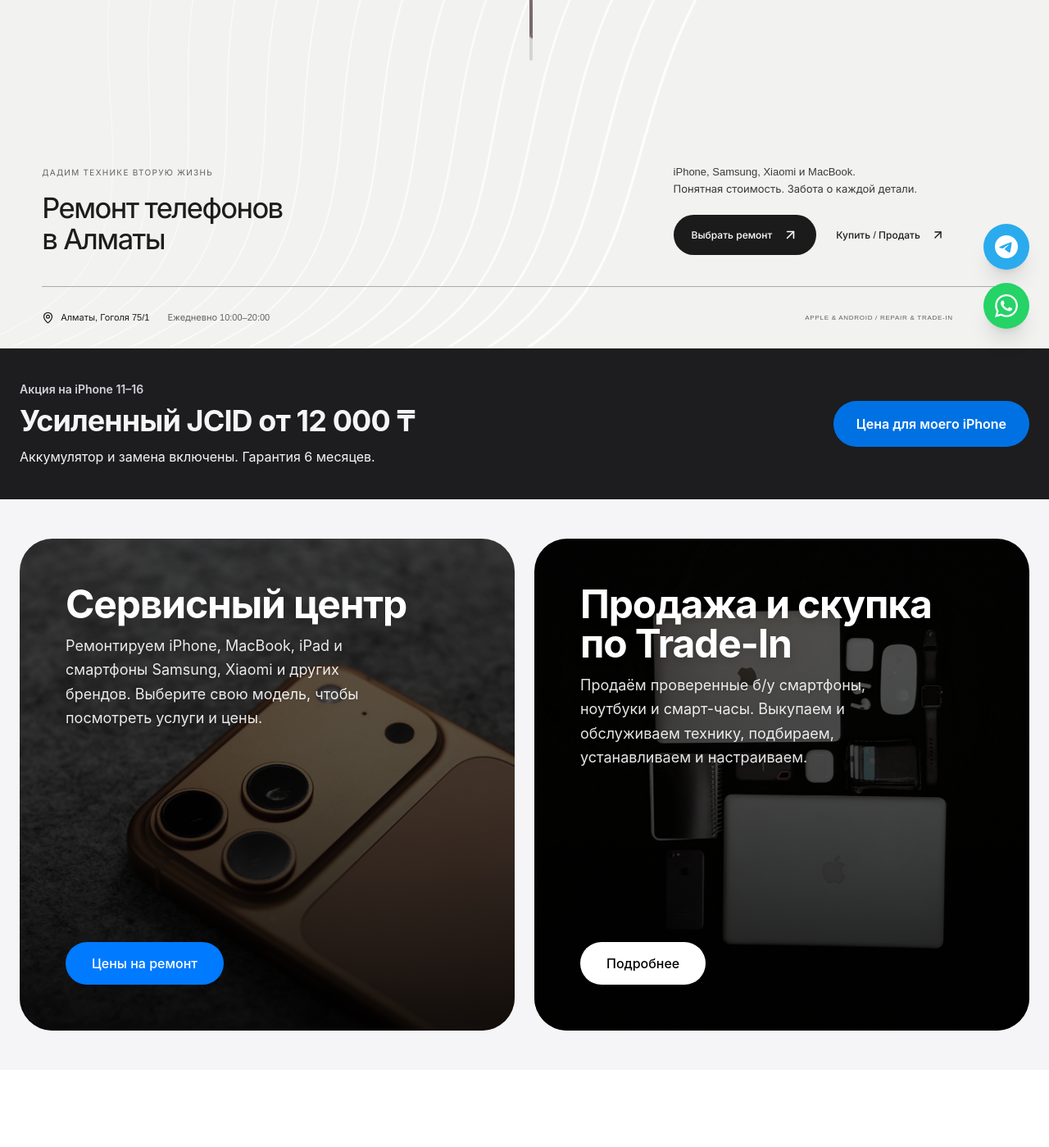
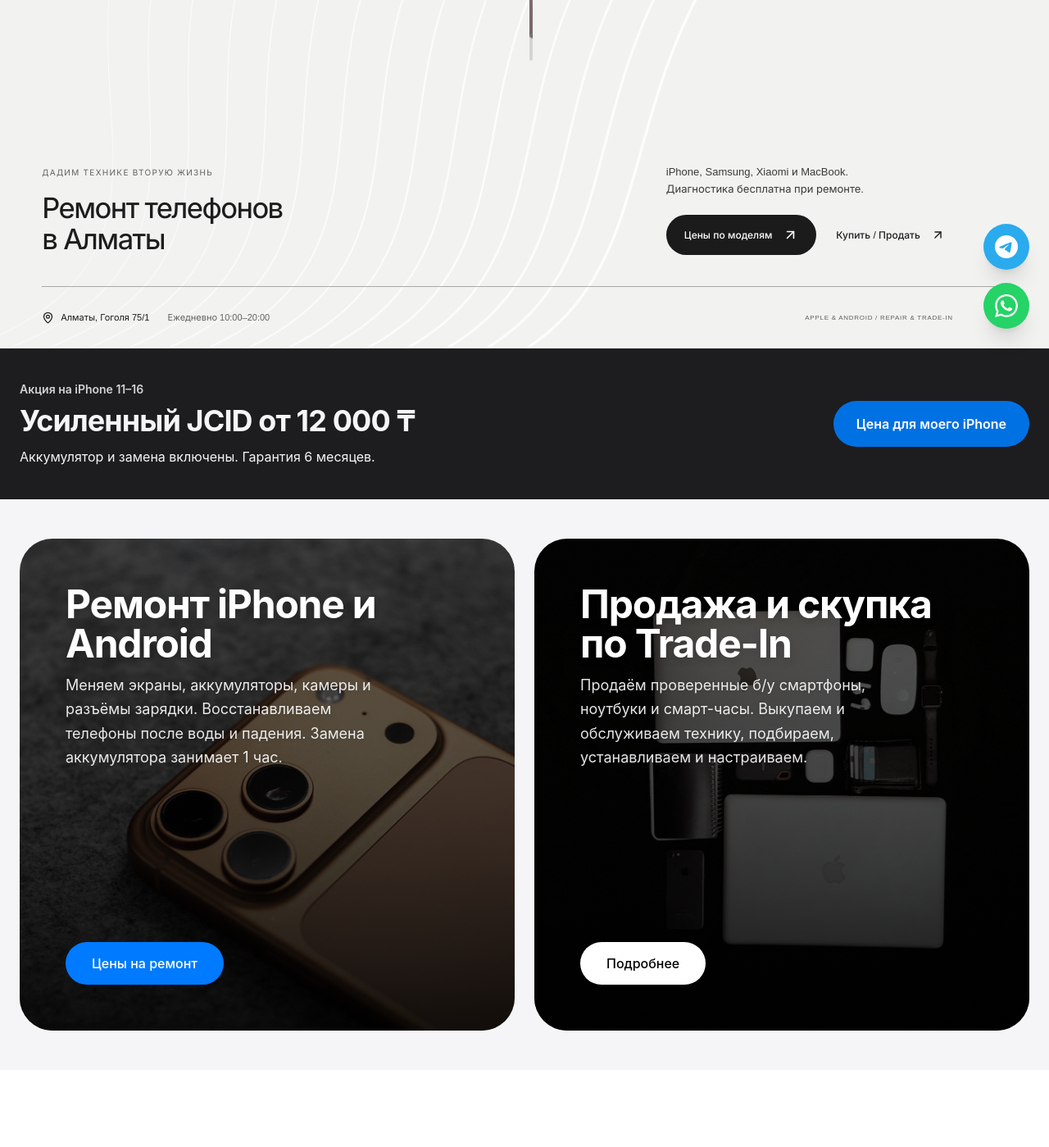
Before and after one commit to tursumetovsk-source/greatsteve-catalog-phones, a React (Vite) app: page / in a window 1280 px wide. Shown: the part 375-1774 px from the top of the page at 82% size. Built offline with nearby package versions, Linux system fonts and the light colour scheme; a web font is replaced by a local one.

Commit message:
Clarify homepage repair services for Google Search

```diff
--- a/prerender.ts
+++ b/prerender.ts
@@ -11,6 +11,7 @@ import { modelRepairContent } from './src/data/modelRepairContent';
 import { repairModelImage } from './src/data/repairModelImage';
 import { GSI_DESCRIPTION, GSI_IMAGE, GSI_PATH, GSI_TITLE, formatTenge, gsiBatteryOffers, gsiFaq, gsiPageSchema } from './src/data/gsiBatteryOffers';
 import { BUSINESS, SITE, breadcrumb, repairServiceSchema } from './src/data/repairSchema';
+import { BATTERY_REPLACEMENT, HOME_DESCRIPTION, PHONE_REPAIRS, REPAIR_PHOTO } from './src/data/homeRepair';
 
 /**
  * Build-time SEO rendering.
@@ -70,12 +71,12 @@ const STATIC_ROUTES: Route[] = [
     path: '/',
     lastmod: '2026-11-24',
     title: 'Ремонт телефонов в Алматы — iPhone и Android | GreatSteve',
-    description: 'Ремонт телефонов в Алматы: iPhone, Samsung, Xiaomi и других Android-смартфонов. Цены на сайте, бесплатная диагностика при ремонте, гарантия до 12 месяцев. Гоголя 75/1, ежедневно 10:00–20:00.',
+    description: HOME_DESCRIPTION,
     keywords: 'ремонт телефонов Алматы, ремонт iPhone Алматы, ремонт Samsung Алматы, ремонт Xiaomi Алматы, сервисный центр Алматы',
     content: pageShell(
       'Ремонт телефонов в Алматы',
       'Ремонтируем iPhone, Samsung, Xiaomi и другие смартфоны. При ремонте диагностика бесплатна. Тип детали, цену и гарантию согласуем до начала работ.',
-      `<section><h2>Услуги сервисного центра</h2><ul><li><a href="/remont">Цены на ремонт телефонов</a></li><li><a href="${GSI_PATH}">Усиленный аккумулятор JCID для iPhone 11–16: от 12 000 ₸ с заменой, гарантия 6 месяцев</a></li><li>Замена экрана и аккумулятора</li><li>Ремонт после воды и падения</li><li>Ремонт MacBook, iPad и Apple Watch</li></ul><p><a href="/company">Адрес и маршрут до сервисного центра</a></p></section>`,
+      `<section><h2>Ремонт iPhone и Android</h2><p>${escText(PHONE_REPAIRS)} ${escText(BATTERY_REPLACEMENT)}</p><img src="${REPAIR_PHOTO.src}" alt="${escAttr(REPAIR_PHOTO.alt)}" width="${REPAIR_PHOTO.width}" height="${REPAIR_PHOTO.height}" loading="lazy" style="width:min(100%,320px);height:auto" /><ul><li><a href="/remont">Цены на ремонт по моделям</a></li><li><a href="${GSI_PATH}">Усиленный аккумулятор JCID для iPhone 11–16: от 12 000 ₸ с заменой, гарантия 6 месяцев</a></li><li>Ремонт MacBook, iPad и Apple Watch</li></ul><p><a href="/company">Адрес и маршрут до сервисного центра</a></p></section>`,
     ),
     schema: [BUSINESS, breadcrumb({ name: 'GreatSteve', path: '/' })],
   },
--- a/src/components/MainHero.tsx
+++ b/src/components/MainHero.tsx
@@ -131,9 +131,9 @@ export default function MainHero() {
             <h1 id="main-title">Ремонт телефонов<br />в Алматы</h1>
           </div>
           <div className="gs-hero-details">
-            <p className="gs-hero-description">iPhone, Samsung, Xiaomi и MacBook.<br />Понятная стоимость. Забота о каждой детали.</p>
+            <p className="gs-hero-description">iPhone, Samsung, Xiaomi и MacBook.<br />Диагностика бесплатна при ремонте.</p>
             <div className="gs-hero-actions">
-              <Link to="/remont" className="gs-hero-primary">Выбрать ремонт <ArrowUpRight size={19} /></Link>
+              <Link to="/remont" className="gs-hero-primary">Цены по моделям <ArrowUpRight size={19} /></Link>
               <Link to="/tradein" className="gs-hero-secondary">Купить / Продать <ArrowUpRight size={17} /></Link>
             </div>
           </div>
--- a/src/components/ServicesCards.tsx
+++ b/src/components/ServicesCards.tsx
@@ -1,5 +1,6 @@
 import { motion } from 'motion/react';
 import { Link } from 'react-router-dom';
+import { BATTERY_REPLACEMENT, PHONE_REPAIRS, REPAIR_PHOTO } from '../data/homeRepair';
 
 export default function ServicesCards() {
   return (
@@ -15,9 +16,9 @@ export default function ServicesCards() {
             transition={{ duration: 0.5 }}
             className="group relative overflow-hidden rounded-[2rem] md:rounded-[2.5rem] text-white flex flex-col justify-between min-h-[340px] sm:min-h-[400px]"
           >
-            <div
-              className="absolute inset-0 bg-cover bg-center transition-transform duration-700 group-hover:scale-105"
-              style={{ backgroundImage: 'url("/main/serivice1.jpg")', filter: 'grayscale(60%) brightness(0.6)' }}
+            <img {...REPAIR_PHOTO} loading="lazy" decoding="async"
+              className="absolute inset-0 size-full object-cover transition-transform duration-700 group-hover:scale-105"
+              style={{ filter: 'grayscale(60%) brightness(0.6)' }}
             />
             {/* Тёмный оверлей для читаемости */}
             <div className="absolute inset-0 bg-gradient-to-t from-black/80 via-black/40 to-black/20" />
@@ -26,10 +27,10 @@ export default function ServicesCards() {
             <div className="relative z-10 p-7 md:p-14 flex flex-col justify-between h-full">
               <div>
                 <h2 className="text-3xl md:text-5xl font-bold tracking-tight mb-3 drop-shadow-lg">
-                  Сервисный центр
+                  Ремонт iPhone и Android
                 </h2>
                 <p className="text-base md:text-lg text-white/90 leading-relaxed max-w-sm drop-shadow">
-                  Ремонтируем iPhone, MacBook, iPad и смартфоны Samsung, Xiaomi и других брендов. Выберите свою модель, чтобы посмотреть услуги и цены.
+                  {PHONE_REPAIRS} {BATTERY_REPLACEMENT}
                 </p>
               </div>
               <div className="mt-10">
--- /dev/null
+++ b/src/data/homeRepair.ts
@@ -0,0 +1,7 @@
+import { REPAIR_TIMES } from './repairTimes';
+
+export const HOME_DESCRIPTION = 'Ремонт iPhone, Samsung и Xiaomi в Алматы. Замена экрана, аккумулятора, камеры и разъёма зарядки. Цены по моделям. Диагностика бесплатна при ремонте. Гоголя 75/1.';
+
+export const PHONE_REPAIRS = 'Меняем экраны, аккумуляторы, камеры и разъёмы зарядки. Восстанавливаем телефоны после воды и падения.';
+export const BATTERY_REPLACEMENT = `Замена аккумулятора занимает ${REPAIR_TIMES.battery}.`;
+export const REPAIR_PHOTO = { src: '/main/serivice1.jpg', alt: 'Камеры iPhone крупным планом', width: 1066, height: 1600 };
--- a/src/pages/MainPage.tsx
+++ b/src/pages/MainPage.tsx
@@ -7,6 +7,7 @@ import AboutBentoSection from '../components/AboutBentoSection';
 import ReviewsSection from '../components/ReviewsSection';
 import RequestForm from '../components/RequestForm';
 import SEOHead from '../components/SEOHead';
+import { HOME_DESCRIPTION } from '../data/homeRepair';
 
 const SCHEMA = {
   '@context': 'https://schema.org',
@@ -117,7 +118,7 @@ export default function MainPage() {
     <div className="flex flex-col bg-[#F5F5F5] min-h-screen text-black">
       <SEOHead
         title="Ремонт телефонов в Алматы — iPhone и Android | GreatSteve"
-        description="Ремонт телефонов в Алматы: iPhone, Samsung, Xiaomi и других Android-смартфонов. Цены на сайте, бесплатная диагностика при ремонте, гарантия до 12 месяцев. Гоголя 75/1, ежедневно 10:00–20:00."
+        description={HOME_DESCRIPTION}
         keywords="ремонт iPhone Алматы, ремонт телефонов Алматы, сервисный центр Apple Алматы, ремонт MacBook Алматы, ремонт Samsung Алматы, скупка iPhone Алматы, Trade-in Apple Алматы, продажа iPhone Алматы, купить б/у iPhone Алматы, GreatSteve"
         canonical="/"
         ogImage="/main/gs-main1.jpeg"
```
Also changed, not shown: 1 other file (tests, documents, lock files or other folders).
